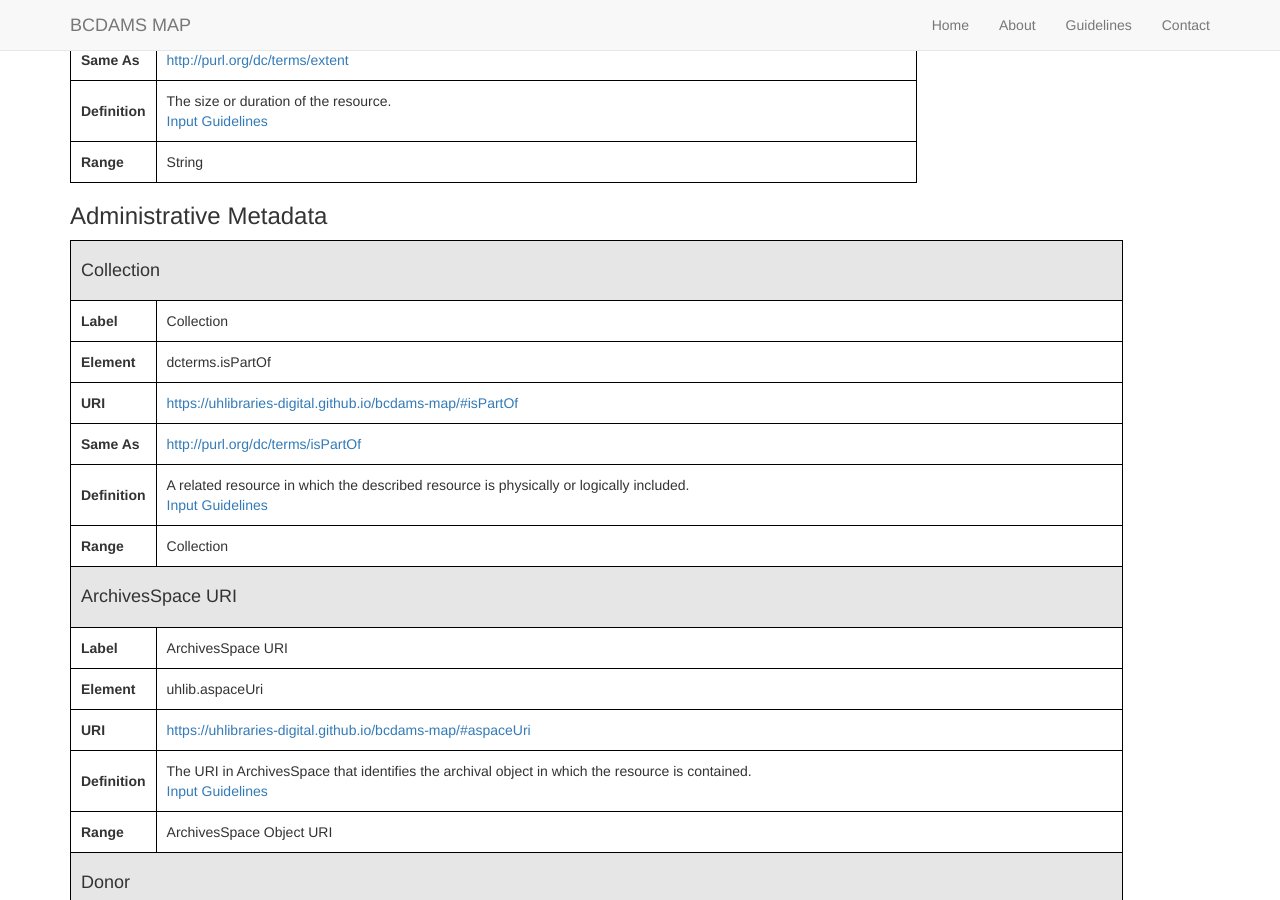
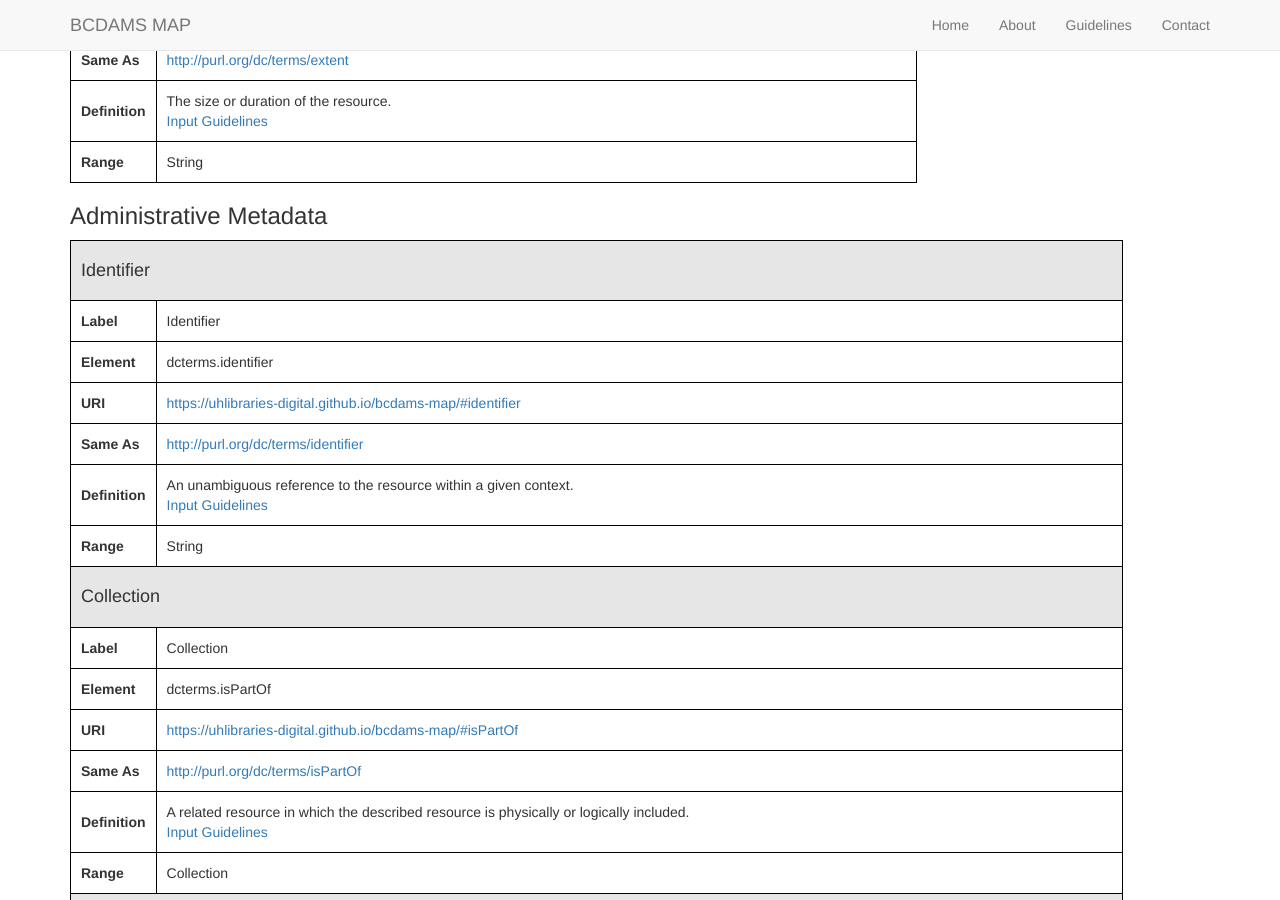
Before and after one commit to uhlibraries-digital/bcdams-map, a Jekyll site: the page built from index.html, in a window 1280 px wide and 900 px high, scrolled down 5408 px. Built offline with Jekyll 4.4.1, drawn with Linux system fonts in a browser that asks for light colours; nearby versions of some CDN libraries; the list of posts is cut into pages by our own code.

Commit message:
add dcterms.identifier

```diff
--- /dev/null
+++ b/_data/elements/identifier.json
@@ -0,0 +1,15 @@
+{
+	"label": "Identifier",
+	"namespace": "dcterms",
+	"name": "identifier",
+	"uri": "https://uhlibraries-digital.github.io/bcdams-map/#identifier",
+	"guidelines_uri": "https://uhlibraries-digital.github.io/bcdams-map/guidelines/identifier",
+	"same_as_uri": "http://purl.org/dc/terms/identifier",
+	"definition": "An unambiguous reference to the resource within a given context.",
+	"range_label": "String",
+	"obligation": "requireWhenAvailable",
+	"type": "administrative",
+	"input": "single",
+	"repeatable": true,
+	"hidden": false
+}
--- a/_data/order.json
+++ b/_data/order.json
@@ -18,6 +18,7 @@
 		"extent"
 	],
 	"administrative": [
+		"identifier",
 		"isPartOf",
 		"aspaceUri",
 		"provenance",
--- /dev/null
+++ b/guidelines/identifier.md
@@ -0,0 +1,10 @@
+---
+layout: template1
+title: Identifier
+data: identifier
+comments: false
+---
+
+{% include guidelines.md %}
+
+An identifier that uniquely identifies the resource within a given context. Examples include a call number from the library catalog or a system generated ARK URI.
```
